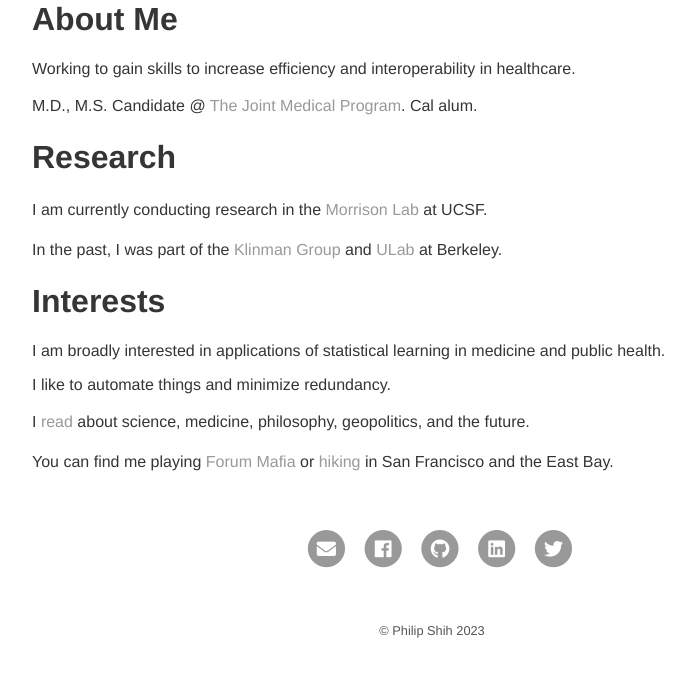
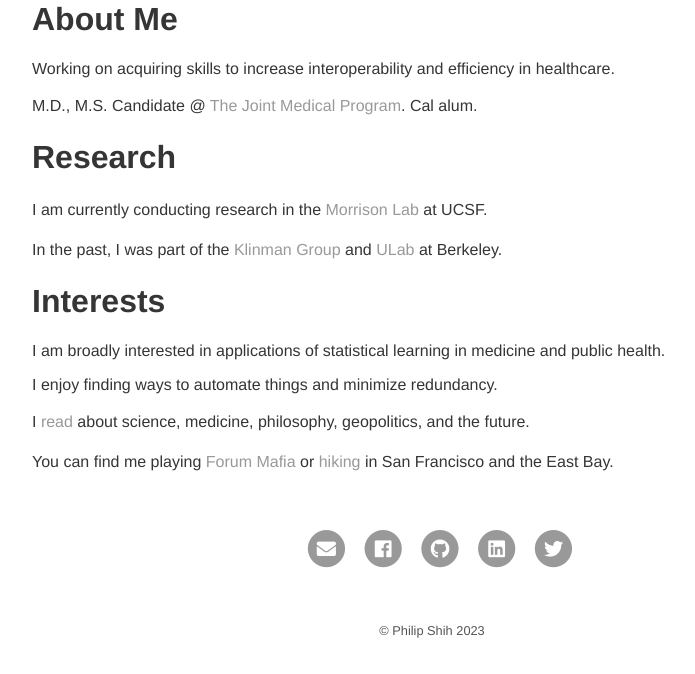
Before and after one commit to philipshih/philipshih.github.io, a Jekyll site: the page built from index.md, in a window 1280 px wide. Shown: the part 267-941 px from the top of the page, without its empty margins (208-903 px from the left). Built offline with Jekyll 4.4.1, drawn with Linux system fonts in a browser that asks for light colours; our own code applies the rules of GitHub Pages for plain Markdown files.

Commit message:
index update

```diff
--- a/index.md
+++ b/index.md
@@ -3,7 +3,7 @@ layout: about
 ---
 
 # About Me
-Working to gain skills to increase efficiency and interoperability in healthcare.
+Working on acquiring skills to increase interoperability and efficiency in healthcare.
 
 M.D., M.S. Candidate @ [The Joint Medical Program](https://publichealth.berkeley.edu/academics/joint-medical-program/). Cal alum.
 <br/>
@@ -17,7 +17,7 @@ In the past, I was part of the [Klinman Group](http://www.cchem.berkeley.edu/juk
 # Interests
 I am broadly interested in applications of statistical learning in medicine and public health.
 
-I like to automate things and minimize redundancy.
+I enjoy finding ways to automate things and minimize redundancy.
 
 I [read](https://www.goodreads.com/user/show/108682054-philip-shih) about science, medicine, philosophy, geopolitics, and the future.
 
```
